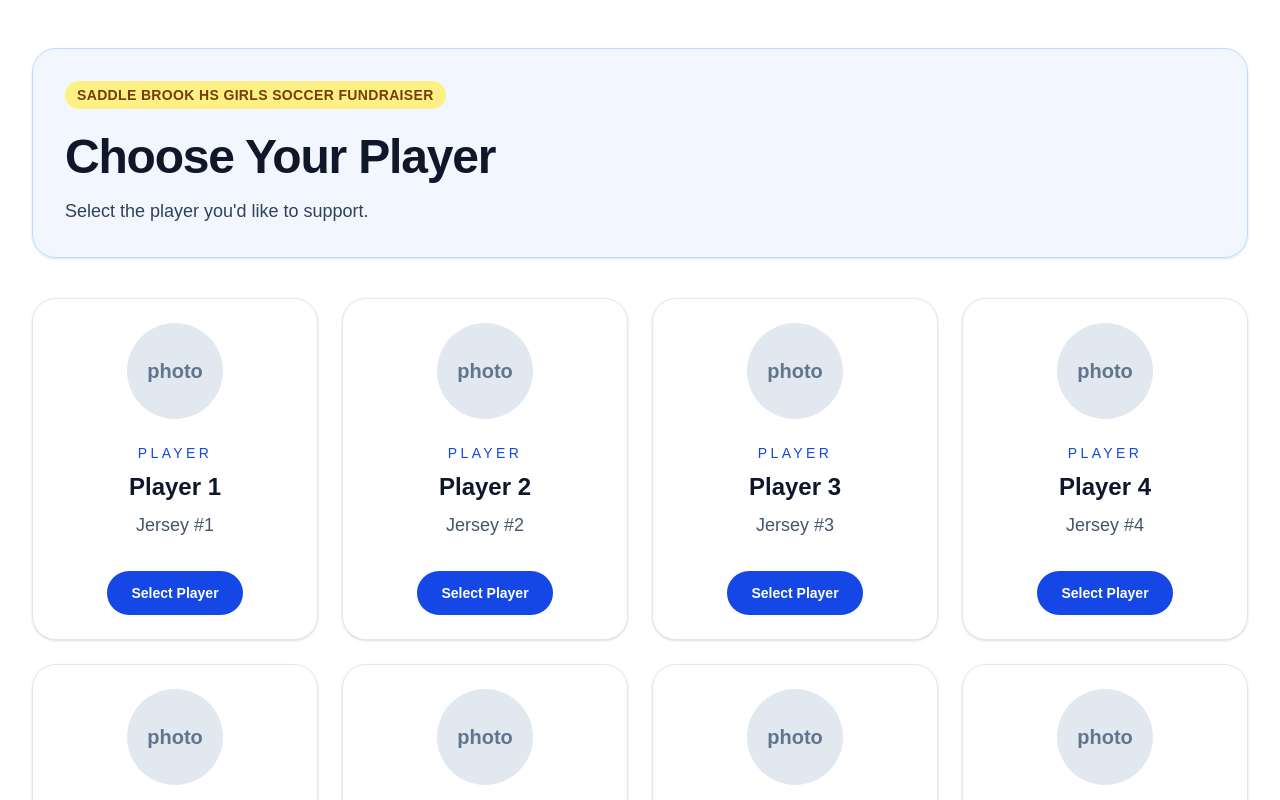
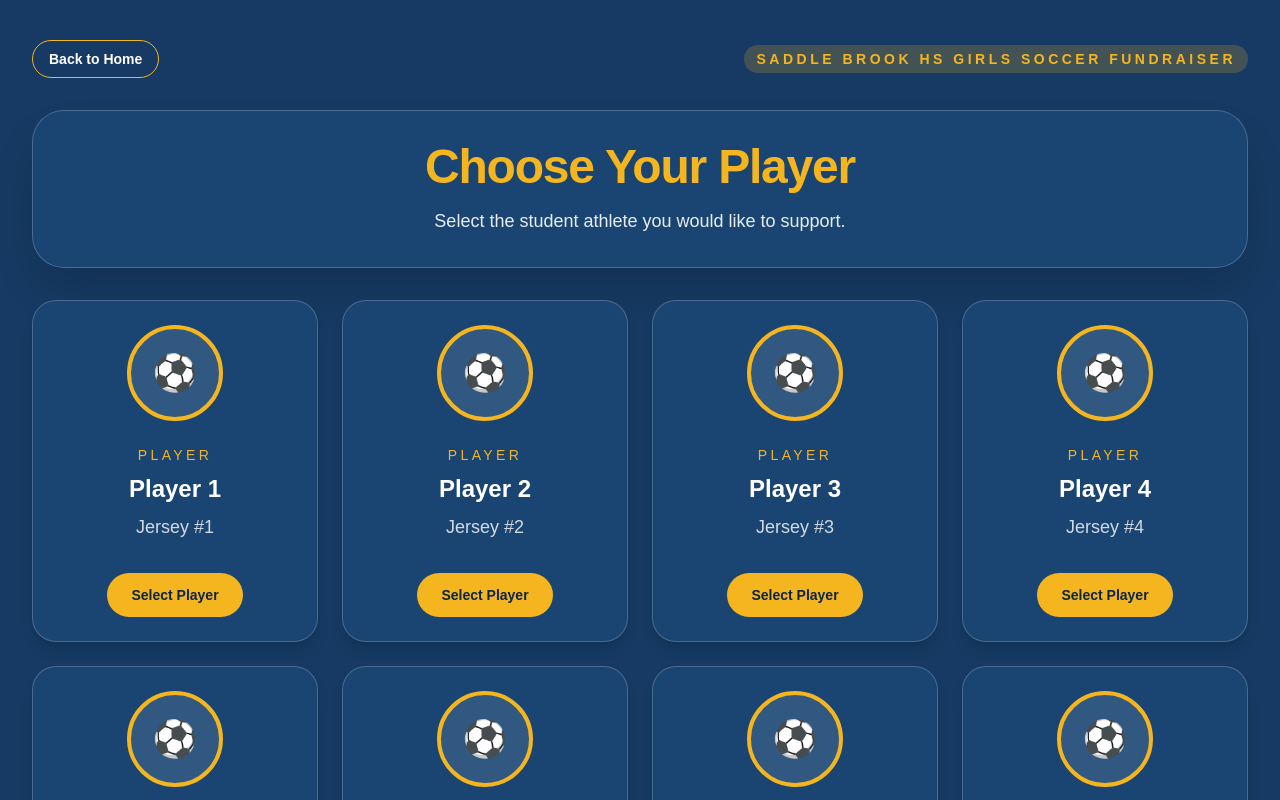
Before and after one commit to SBHSSA/soccer-fundraiser, a Next.js app: page /players in a window 1280 px wide. Shown: the top 800 px of the page. Built offline with nearby package versions, Linux system fonts and the light colour scheme.

Commit message:
Build player gallery and player pages

```diff
--- /dev/null
+++ b/app/players/[id]/page.tsx
@@ -0,0 +1,76 @@
+import Link from "next/link";
+import { notFound } from "next/navigation";
+
+const players = Array.from({ length: 20 }, (_, index) => ({
+  id: index + 1,
+  name: `Player ${index + 1}`,
+  jersey: `#${index + 1}`,
+}));
+
+type PlayerDetailPageProps = {
+  params: Promise<{ id: string }>;
+};
+
+export default async function PlayerDetailPage({ params }: PlayerDetailPageProps) {
+  const { id } = await params;
+  const playerId = Number(id);
+  const player = players.find((item) => item.id === playerId);
+
+  if (!player) {
+    notFound();
+  }
+
+  return (
+    <main className="min-h-screen bg-[#163A63] px-4 py-10 text-white sm:px-6 lg:px-8">
+      <div className="mx-auto flex max-w-5xl flex-col gap-8">
+        <div className="flex items-center justify-between gap-4">
+          <h1 className="text-3xl font-bold text-[#f4b51f]">{player.name}</h1>
+          <Link
+            href="/players"
+            className="rounded-full border border-[#f4b51f] px-4 py-2 text-sm font-semibold text-white transition hover:bg-[#f4b51f] hover:text-[#0b2545]"
+          >
+            Back to Players
+          </Link>
+        </div>
+
+        <section className="rounded-[2rem] border border-white/20 bg-[#1d4b7a]/70 p-8 shadow-2xl shadow-black/20">
+          <div className="grid gap-8 md:grid-cols-[1.1fr_0.9fr] md:items-center">
+            <div className="flex justify-center">
+              <div className="flex h-56 w-56 items-center justify-center rounded-full border-4 border-[#f4b51f] bg-white/10 text-center shadow-inner">
+                <div className="text-4xl font-bold text-[#f4b51f]">⚽</div>
+              </div>
+            </div>
+
+            <div className="space-y-5">
+              <div>
+                <p className="text-sm font-semibold uppercase tracking-[0.25em] text-[#f4b51f]">
+                  Player Number
+                </p>
+                <p className="mt-2 text-3xl font-semibold">{player.id}</p>
+              </div>
+
+              <div>
+                <p className="text-sm font-semibold uppercase tracking-[0.25em] text-[#f4b51f]">
+                  Jersey Number
+                </p>
+                <p className="mt-2 text-3xl font-semibold">{player.jersey}</p>
+              </div>
+
+              <h2 className="text-2xl font-semibold text-white">
+                Personalize This Player’s Ball
+              </h2>
+
+              <button
+                type="button"
+                disabled
+                className="w-full rounded-full border border-[#f4b51f] bg-[#f4b51f]/20 px-6 py-4 text-left text-base font-semibold text-white/70"
+              >
+                Message and Donation Form — Coming Next
+              </button>
+            </div>
+          </div>
+        </section>
+      </div>
+    </main>
+  );
+}
--- a/app/players/page.tsx
+++ b/app/players/page.tsx
@@ -1,4 +1,4 @@
-"use client";
+import Link from "next/link";
 
 const players = Array.from({ length: 20 }, (_, index) => {
   const number = index + 1;
@@ -11,42 +11,52 @@ const players = Array.from({ length: 20 }, (_, index) => {
 
 export default function PlayersPage() {
   return (
-    <main className="min-h-screen bg-white text-slate-900">
-      <div className="mx-auto max-w-7xl px-4 py-12 sm:px-6 lg:px-8">
-        <div className="mb-10 rounded-3xl border border-blue-200 bg-blue-50/80 p-8 shadow-sm">
-          <p className="mb-2 inline-flex rounded-full bg-yellow-200 px-3 py-1 text-sm font-semibold uppercase tracking-wide text-yellow-900">
+    <main className="min-h-screen bg-[#163A63] px-4 py-10 text-white sm:px-6 lg:px-8">
+      <div className="mx-auto max-w-7xl">
+        <div className="mb-8 flex items-center justify-between gap-3">
+          <Link
+            href="/"
+            className="rounded-full border border-[#f4b51f] px-4 py-2 text-sm font-semibold text-white transition hover:bg-[#f4b51f] hover:text-[#0b2545]"
+          >
+            Back to Home
+          </Link>
+          <p className="rounded-full bg-[#f4b51f]/20 px-3 py-1 text-sm font-semibold uppercase tracking-[0.25em] text-[#f4b51f]">
             Saddle Brook HS Girls Soccer Fundraiser
           </p>
-          <h1 className="mt-4 text-4xl font-bold tracking-tight text-slate-900 sm:text-5xl">
+        </div>
+
+        <div className="mb-8 rounded-[2rem] border border-white/20 bg-[#1d4b7a]/70 p-8 text-center shadow-2xl shadow-black/20">
+          <h1 className="text-4xl font-bold tracking-tight text-[#f4b51f] sm:text-5xl">
             Choose Your Player
           </h1>
-          <p className="mt-4 max-w-2xl text-lg text-slate-700">
-            Select the player you&apos;d like to support.
+          <p className="mx-auto mt-4 max-w-2xl text-lg text-white/90">
+            Select the student athlete you would like to support.
           </p>
         </div>
 
         <div className="grid gap-6 sm:grid-cols-2 lg:grid-cols-4">
           {players.map((player) => (
-            <div
+            <Link
               key={player.id}
-              className="overflow-hidden rounded-3xl border border-slate-200 bg-white p-6 shadow-sm transition hover:-translate-y-1 hover:shadow-md"
+              href={`/players/${player.id}`}
+              className="overflow-hidden rounded-[1.5rem] border border-white/20 bg-[#1d4b7a]/70 p-6 text-center shadow-lg shadow-black/10 transition hover:-translate-y-1 hover:bg-[#255d9e]"
             >
               <div className="flex items-center justify-center">
-                <div className="flex h-24 w-24 items-center justify-center rounded-full bg-slate-200 text-xl font-semibold text-slate-600">
-                  <span className="text-slate-500">photo</span>
+                <div className="flex h-24 w-24 items-center justify-center rounded-full border-4 border-[#f4b51f] bg-white/10 text-xl font-semibold text-[#f4b51f]">
+                  <span className="text-4xl">⚽</span>
                 </div>
               </div>
-              <div className="mt-6 text-center">
-                <p className="text-sm uppercase tracking-[0.24em] text-blue-700">Player</p>
-                <h2 className="mt-2 text-2xl font-semibold text-slate-900">{player.name}</h2>
-                <p className="mt-2 text-lg font-medium text-slate-600">Jersey {player.jersey}</p>
+              <div className="mt-6">
+                <p className="text-sm uppercase tracking-[0.24em] text-[#f4b51f]">Player</p>
+                <h2 className="mt-2 text-2xl font-semibold text-white">{player.name}</h2>
+                <p className="mt-2 text-lg font-medium text-white/80">Jersey {player.jersey}</p>
               </div>
               <div className="mt-8 flex justify-center">
-                <button className="rounded-full bg-blue-700 px-6 py-3 text-sm font-semibold text-white transition hover:bg-blue-800">
+                <span className="rounded-full bg-[#f4b51f] px-6 py-3 text-sm font-semibold text-[#0b2545] transition hover:brightness-105">
                   Select Player
-                </button>
+                </span>
               </div>
-            </div>
+            </Link>
           ))}
         </div>
       </div>
```
